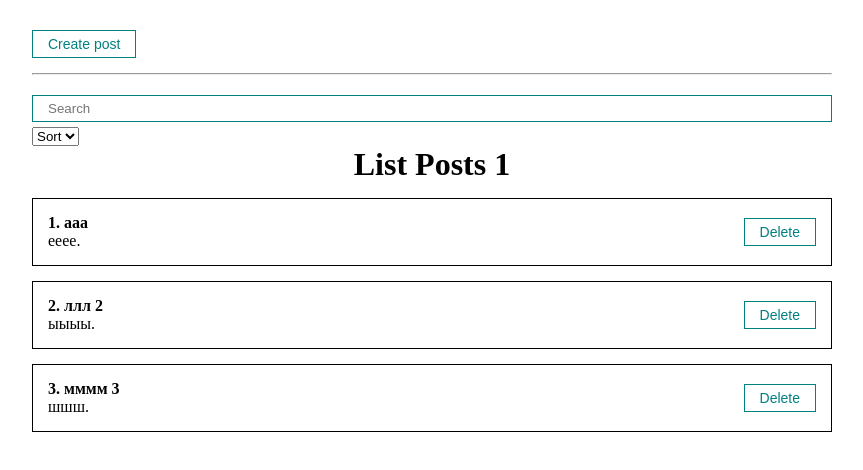
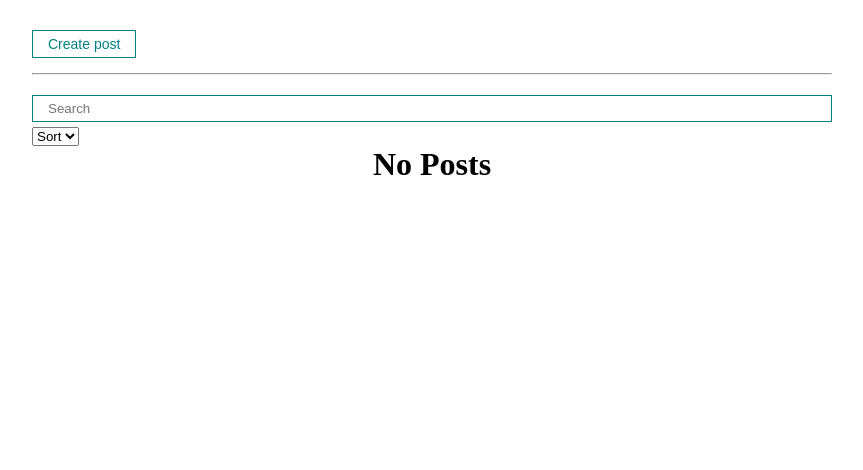
Before and after one commit to H0Sl/React, a React (Create React App) app in the folder my-app/: page / in a window 1280 px wide. Shown: the top 470 px of the page, without its empty margins (208-1071 px from the left). Built offline with nearby package versions, Linux system fonts and the light colour scheme.

Commit message:
создание своих hook

```diff
--- a/my-app/src/App.js
+++ b/my-app/src/App.js
@@ -9,28 +9,14 @@ import MyInput from './components/UI/input/MyInput';
 import MyBtn from './components/UI/button/MyBtn';
 import PostFilter from './components/PostFilter';
 import MyModal from './components/UI/MyModal/MyModal';
+import {usePosts} from './hooks/usePosts';
 
 
 function App() {
-  const [posts,setPosts] = useState([
-    {id:1,title:'ааа',body:'ееее'},
-    {id:2,title:'ллл 2',body:'ыыыы'},
-    {id:3,title:'мммм 3',body:'шшш'},
-  ]);
-
+  const [posts,setPosts] = useState([]);
   const [filter,setFilter] = useState({sort:'',query:''});
   const [modal,setModal] = useState(false);
-
-  const sortedPosts = useMemo(() => {
-    if(filter.sort){
-      return [...posts].sort((a,b) => a[filter.sort].localeCompare(b[filter.sort]))
-    }
-    return posts;
-  }, [filter.sort,posts]);
-
-  const sortedAndSearchPosts = useMemo(() => {
-    return sortedPosts.filter(post => post.title.toLowerCase().includes(filter.query))
-  }, [filter.query,sortedPosts]);
+  const sortedAndSearchPosts = usePosts(posts, filter.sort, filter.query);
 
   const createPost = (newPost) => {
     setPosts([...posts, newPost]);
--- /dev/null
+++ b/my-app/src/hooks/usePosts.js
@@ -0,0 +1,22 @@
+import {useMemo} from 'react';
+
+export const useSortedPosts = (posts, sort) => {
+    const sortedPosts = useMemo(() => {
+        if(sort){
+          return [...posts].sort((a,b) => a[sort].localeCompare(b[sort]))
+        }
+        return posts;
+      }, [sort,posts]);
+
+      return sortedPosts;
+}
+
+export const usePosts = (posts, sort,query) => {
+    const sortedPosts = useSortedPosts(posts,sort);
+
+    const sortedAndSearchPosts = useMemo(() => {
+        return sortedPosts.filter(post => post.title.toLowerCase().includes(query))
+    }, [query,sortedPosts]);
+
+    return sortedAndSearchPosts;
+}
```
